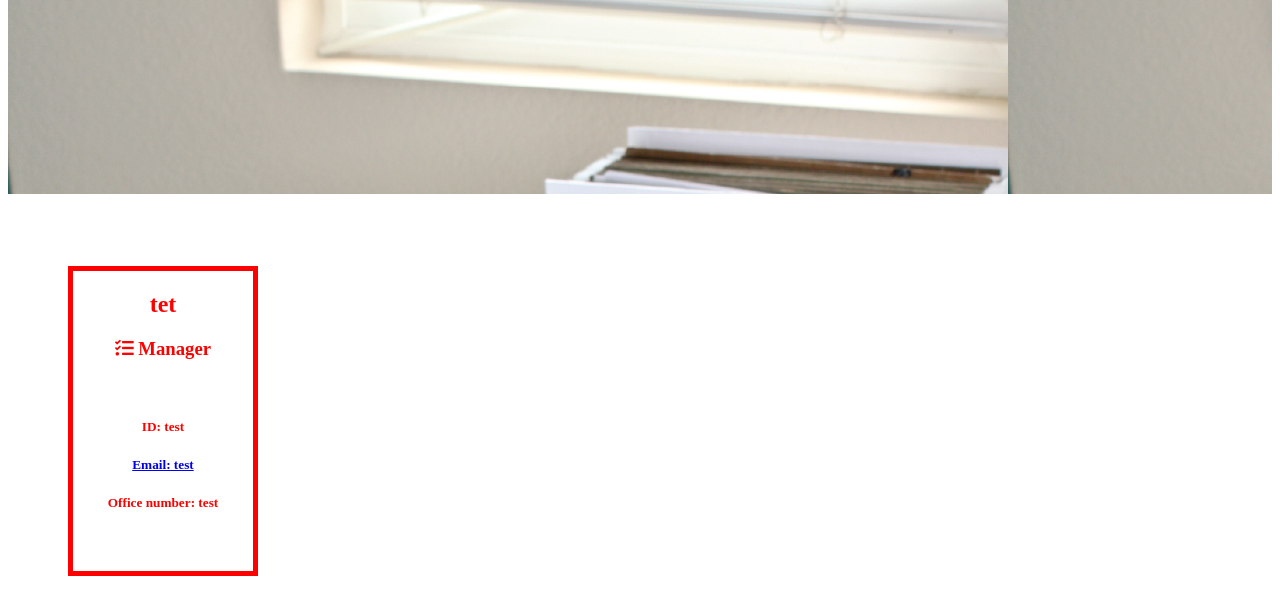
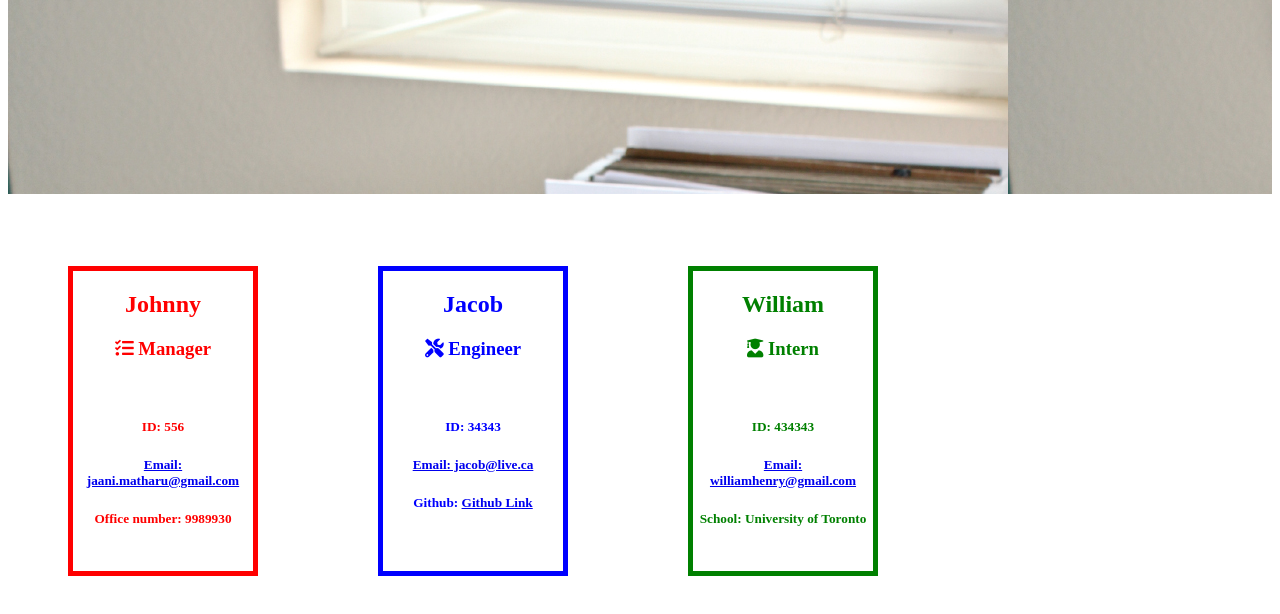
Before and after one commit to JohnnyMatharu/Team-Profile-Generator, a website: page index.html in a window 1280 px wide. Shown: the part 116-730 px from the top of the page. Drawn offline with Linux system fonts and the light colour scheme.

Commit message:
updated screenshot

```diff
--- a/index.html
+++ b/index.html
@@ -20,13 +20,27 @@
 <div class = "section">
 
         <div class = "frame1">
-        <h1>tet</h1>
+        <h1>Johnny</h1>
         <h3><i class="fas fa-tasks"></i>  Manager</h3>
         <br>
-        <h5>ID: test</h5>
-        <h5><a href="mailto:test">Email: test</a></h5>
-        <h5>Office number: test</h5>
-        </div>
+        <h5>ID: 556</h5>
+        <h5><a href="mailto:jaani.matharu@gmail.com">Email: jaani.matharu@gmail.com</a></h5>
+        <h5>Office number: 9989930</h5>
+        </div><div class = "frame2">
+    <h1>Jacob</h1>
+    <h3><i class="fas fa-tools"></i>  Engineer</h3>
+    <br>
+    <h5>ID: 34343</h5>
+    <h5><a href="mailto:jacob@live.ca">Email: jacob@live.ca</a></h5>
+    <h5>Github: <a href="https://github.com/JacobGibbs">Github Link</a></h5>
+    </div><div class = "frame3">
+    <h1>William</h1>
+    <h3><i class="fas fa-user-graduate"></i>  Intern</h3>
+    <br>
+    <h5>ID: 434343</h5>
+    <h5><a href="mailto:williamhenry@gmail.com">Email: williamhenry@gmail.com</a></h5>
+    <h5>School: University of Toronto</h5>
+    </div>
 </div>
 <section>
 </body>
```
Also changed, not shown: Screen Shot 2021-04-26 at 2.06.13 PM.png (deleted), Screen Shot 2021-06-08 at 3.29.36 PM.png (deleted), screenshot.jpg (added), 1 other file.
